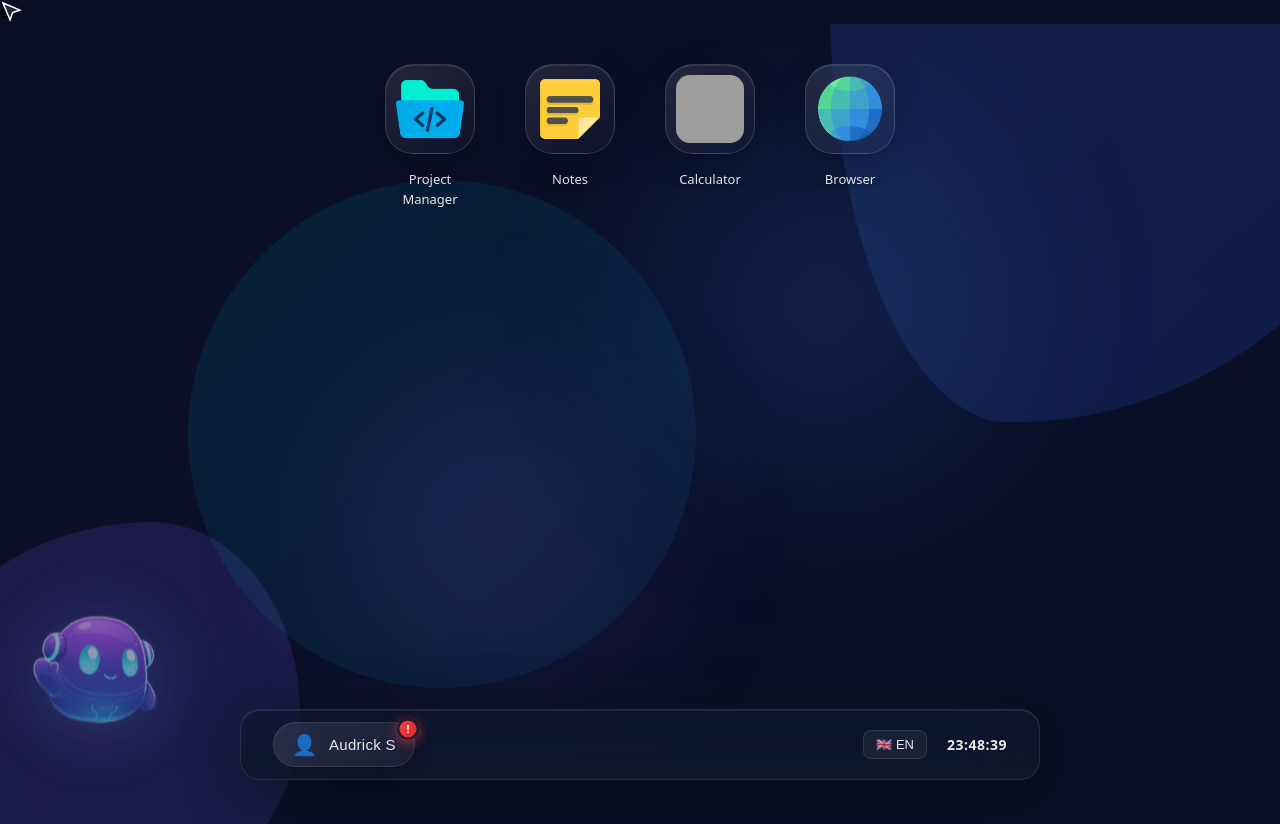
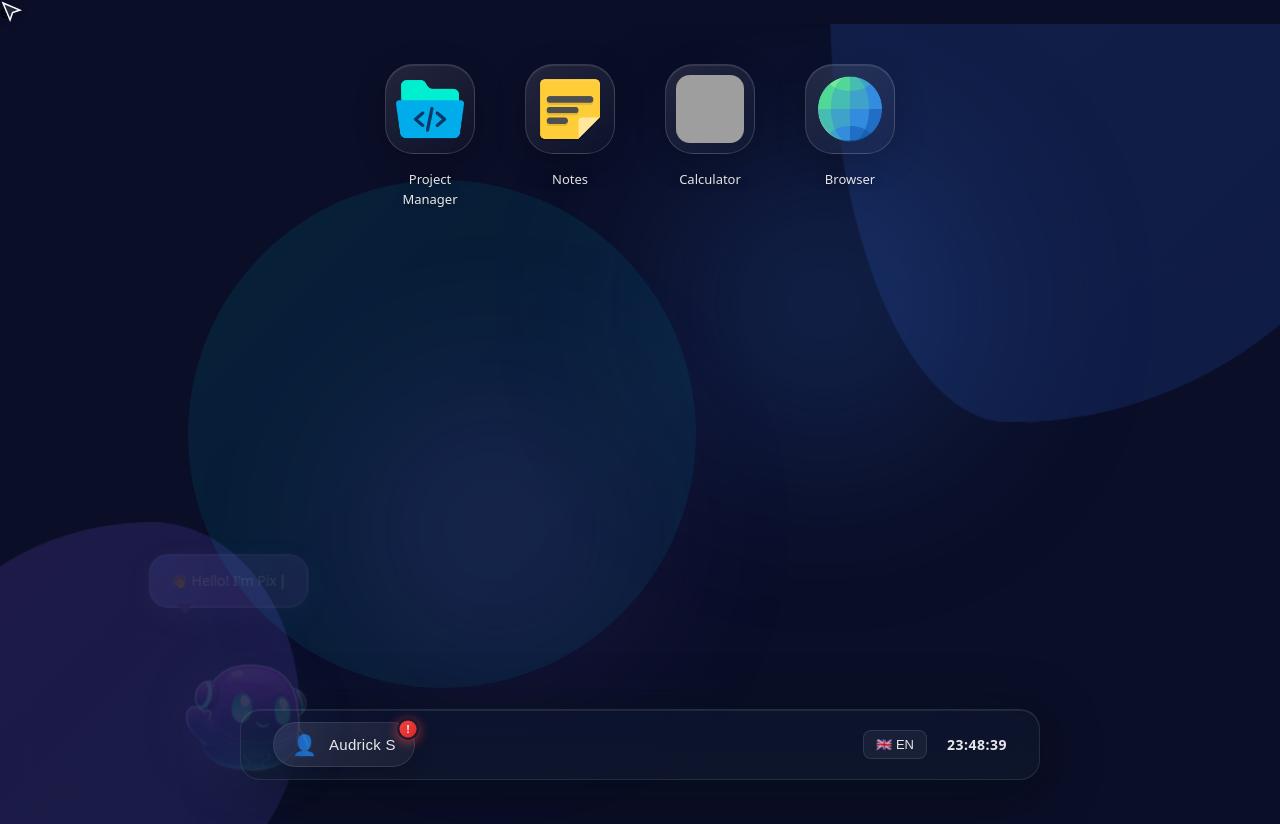
Before and after one commit to Quoruda/portfolio, a Vue app: page / in a window 1280 px wide. Built offline with nearby package versions, Linux system fonts and the light colour scheme; grey boxes are pictures that could not be loaded.

Commit message:
Add contact form component and integrate into Avatar for user interaction

```diff
--- a/src/App.vue
+++ b/src/App.vue
@@ -6,7 +6,7 @@ import Calculator from "./components/feature/Calculator.vue";
 import Notes from "./components/feature/Notes.vue";
 import Browser from "./components/feature/Browser.vue";
 import BootScreen from "./components/feature/BootScreen.vue";
-import {ref} from "vue";
+import {ref, nextTick} from "vue"; // Import de nextTick nécessaire
 import LoginScreen from "./components/feature/LoginScreen.vue";
 import Application from "./components/base/Application.vue";
 import {useI18n} from "vue-i18n";
@@ -18,9 +18,25 @@ const store = useStore()
 
 const {t} = useI18n();
 
+// 1. Créer la référence pour l'avatar
+const avatarRef = ref(null);
+
 const isLoginComplete = ref(false);
-const handleLoginComplete = () => {
+
+const handleLoginComplete = async () => {
   isLoginComplete.value = true;
+
+  await nextTick();
+
+  // 3. Lancer la présentation manuellement
+  if (avatarRef.value) {
+    if (store.pixyHasFinishedHisPresentation) {
+      avatarRef.value.welcomeBack();
+    } else {
+      avatarRef.value.startPresentation();
+    }
+
+  }
 };
 
 </script>
@@ -46,7 +62,12 @@ const handleLoginComplete = () => {
 
     <task-bar/>
 
-    <Avatar v-if="isLoginComplete" @presentation-complete="store.finishPixyPresentation"/>
+    <!-- Ajout de la ref="avatarRef" ici -->
+    <Avatar
+        ref="avatarRef"
+        v-if="isLoginComplete"
+        @presentation-complete="store.finishPixyPresentation"
+    />
   </div>
 
   <boot-screen v-if="! store.hasBooted" @boot-complete="store.boot"/>
--- a/src/components/feature/Avatar.vue
+++ b/src/components/feature/Avatar.vue
@@ -1,118 +1,181 @@
 <script setup>
-import { ref, onMounted, computed } from 'vue'
+import { ref, onMounted, computed, watch } from 'vue'
 import { useI18n } from 'vue-i18n'
 import ContactForm from './ContactForm.vue'
 
-const { tm } = useI18n()
+const props = defineProps({
+  initialMood: {
+    type: String,
+    default: 'idle',
+    validator: (value) => ['idle', 'excited', 'sleeping', 'contact'].includes(value)
+  },
+  skipIntro: {
+    type: Boolean,
+    default: false
+  }
+})
 
-const emit = defineEmits(['presentation-complete'])
+// Ajout de 't' pour les traductions simples
+const { tm, t } = useI18n()
+const emit = defineEmits(['presentation-complete', 'interaction'])
 
+// --- États Réactifs ---
 const isVisible = ref(false)
 const isWaving = ref(false)
-const currentMessageIndex = ref(0)
+const currentMood = ref(props.initialMood)
 const isTyping = ref(false)
 const displayedText = ref('')
 const shouldShowBubble = ref(false)
 const showContactForm = ref(false)
 const isPresentationComplete = ref(false)
 
-const messages = computed(() => tm('avatar.messages'))
+const defaultMessages = computed(() => tm('avatar.messages') || [])
 
-onMounted(() => {
-  // Apparition du robot après un court délai
-  setTimeout(() => {
-    isVisible.value = true
-    // Animation de salut
-    setTimeout(() => {
-      isWaving.value = true
-      setTimeout(() => {
-        isWaving.value = false
-        // Commencer les messages
-        showNextMessage()
-      }, 800)
-    }, 600)
-  }, 1000)
+const wait = (ms) => new Promise(resolve => setTimeout(resolve, ms))
+
+// --- API Publique ---
+
+const say = async (text, duration = 3000) => {
+  isTyping.value = false
+  shouldShowBubble.value = true
+  displayedText.value = ''
+
+  if (currentMood.value === 'sleeping') {
+    currentMood.value = 'idle'
+    await wait(300)
+  }
+
+  isTyping.value = true
+
+  const targetText = text
+  for (let i = 0; i < text.length; i++) {
+    if (targetText !== text) return
+    displayedText.value += text[i]
+    await wait(30)
+  }
+
+  isTyping.value = false
+
+  if (duration > 0) {
+    await wait(duration)
+    if (displayedText.value === text) {
+      shouldShowBubble.value = false
+    }
+  }
+}
+
+const wave = async () => {
+  if (isWaving.value) return
+  isWaving.value = true
+  await wait(800)
+  isWaving.value = false
+}
+
+const setMood = (newMood) => {
+  currentMood.value = newMood
+}
+
+const openContact = () => {
+  currentMood.value = 'contact'
+  showContactForm.value = true
+}
+
+const startPresentation = async () => {
+  if (isPresentationComplete.value && !props.skipIntro) return
+
+  await wave()
+
+  if (defaultMessages.value && defaultMessages.value.length > 0) {
+    for (const msg of defaultMessages.value) {
+      await say(msg, 2000)
+      await wait(500)
+    }
+  }
+
+  shouldShowBubble.value = false
+  await wait(500)
+  isPresentationComplete.value = true
+  emit('presentation-complete')
+}
+
+/**
+ * Action : Accueille l'utilisateur qui revient
+ */
+const welcomeBack = async () => {
+  // On marque la présentation comme faite pour débloquer les clics
+  isPresentationComplete.value = true
+
+  await wave()
+  const message = t('avatar.welcomeBack')
+  await say(message, 4000)
+}
+
+defineExpose({
+  say,
+  wave,
+  setMood,
+  openContact,
+  startPresentation,
+  welcomeBack, // Nouvelle méthode exposée
+  currentMood
 })
 
-const showNextMessage = () => {
-  if (currentMessageIndex.value >= messages.value.length) {
-    // Fin des messages, Pixy devient cliquable
-    setTimeout(() => {
-      shouldShowBubble.value = false
-      setTimeout(() => {
-        isPresentationComplete.value = true
-        emit('presentation-complete')
-      }, 500)
-    }, 3000)
-    return
+// --- Logique Interne ---
+
+onMounted(async () => {
+  await wait(1000)
+  isVisible.value = true
+
+  if (props.skipIntro) {
+    isPresentationComplete.value = true
   }
+})
 
-  shouldShowBubble.value = true
-  isTyping.value = true
-  displayedText.value = ''
+const handleInteraction = async () => {
+  emit('interaction')
 
-  const message = messages.value[currentMessageIndex.value]
-  let charIndex = 0
+  if (showContactForm.value) return
 
-  const typeInterval = setInterval(() => {
-    if (charIndex < message.length) {
-      displayedText.value += message[charIndex]
-      charIndex++
-    } else {
-      clearInterval(typeInterval)
-      isTyping.value = false
-
-      // Attendre avant le prochain message
-      setTimeout(() => {
-        currentMessageIndex.value++
-        showNextMessage()
-      }, 2500)
-    }
-  }, 30)
-}
-
-const handleClick = () => {
-  if (isPresentationComplete.value) {
-    // Ouvrir le formulaire de contact
-    isWaving.value = true
-    setTimeout(() => {
-      isWaving.value = false
-      showContactForm.value = true
-    }, 300)
+  if (!isPresentationComplete.value) {
+    wave()
   } else {
-    // Animation simple pendant la présentation
-    isWaving.value = true
-    setTimeout(() => {
-      isWaving.value = false
-    }, 600)
+    await wave()
+    openContact()
   }
 }
 
 const closeContactForm = () => {
   showContactForm.value = false
+  currentMood.value = 'idle'
 }
 </script>
 
 <template>
-  <!-- Formulaire de contact -->
   <Transition name="fade">
     <ContactForm v-if="showContactForm" @close="closeContactForm" />
   </Transition>
 
   <Transition name="avatar-slide">
-    <div v-if="isVisible" class="avatar-container" :class="{ clickable: isPresentationComplete }" @click="handleClick">
-      <!-- Bulle de dialogue -->
+    <div
+        v-if="isVisible"
+        class="avatar-wrapper"
+        :class="[currentMood, { clickable: isPresentationComplete }]"
+        @click="handleInteraction"
+        @keydown.enter="handleInteraction"
+        role="button"
+        tabindex="0"
+        aria-label="Assistant virtuel"
+    >
       <Transition name="bubble">
         <div v-if="shouldShowBubble" class="speech-bubble">
           <p>{{ displayedText }}<span v-if="isTyping" class="cursor">|</span></p>
         </div>
       </Transition>
 
-      <!-- Robot Avatar -->
-      <div class="robot" :class="{ waving: isWaving }">
-        <img src="/avatar/pixy.png" alt="Assistant Robot" class="robot-image" />
-
-        <!-- Effets lumineux -->
+      <div class="robot-container">
+        <div class="robot" :class="{ waving: isWaving }">
+          <img src="/avatar/pixy.png" alt="" aria-hidden="true" class="robot-image" />
+        </div>
         <div class="glow-effect"></div>
       </div>
     </div>
@@ -120,7 +183,7 @@ const closeContactForm = () => {
 </template>
 
 <style scoped>
-.avatar-container {
+.avatar-wrapper {
   position: fixed;
   bottom: 20px;
   left: 20px;
@@ -129,9 +192,33 @@ const closeContactForm = () => {
   flex-direction: column;
   align-items: flex-start;
   gap: 15px;
+  outline: none;
+  transition: transform 0.3s ease;
 }
 
-/* Bulle de dialogue */
+/* MOODS */
+.avatar-wrapper.idle .robot { animation: float 4s ease-in-out infinite; }
+.avatar-wrapper.idle .glow-effect { background: radial-gradient(circle, rgba(102, 126, 234, 0.4) 0%, transparent 70%); }
+
+.avatar-wrapper.excited .robot { animation: float 1.5s ease-in-out infinite; }
+.avatar-wrapper.excited .glow-effect {
+  background: radial-gradient(circle, rgba(255, 200, 50, 0.5) 0%, transparent 70%);
+  animation: pulse 1s ease-in-out infinite;
+}
+
+.avatar-wrapper.sleeping .robot {
+  animation: float 6s ease-in-out infinite;
+  opacity: 0.8;
+  filter: grayscale(30%);
+}
+.avatar-wrapper.sleeping .glow-effect {
+  background: radial-gradient(circle, rgba(120, 50, 200, 0.3) 0%, transparent 70%);
+  width: 200px; height: 200px;
+}
+
+.avatar-wrapper.contact .robot { transform: scale(0.8); }
+
+/* BULLE */
 .speech-bubble {
   background: linear-gradient(135deg, #667eea 0%, #764ba2 100%);
   color: white;
@@ -142,222 +229,76 @@ const closeContactForm = () => {
   box-shadow: 0 8px 32px rgba(102, 126, 234, 0.4);
   border: 2px solid rgba(255, 255, 255, 0.2);
   backdrop-filter: blur(10px);
+  min-height: 40px;
 }
 
 .speech-bubble::before {
   content: '';
-  position: absolute;
-  bottom: -8px;
-  left: 25px;
-  width: 0;
-  height: 0;
-  border-left: 10px solid transparent;
-  border-right: 10px solid transparent;
-  border-top: 10px solid rgba(255, 255, 255, 0.2);
-  filter: blur(0.5px);
+  position: absolute; bottom: -8px; left: 25px; width: 0; height: 0;
+  border-left: 10px solid transparent; border-right: 10px solid transparent;
+  border-top: 10px solid rgba(255, 255, 255, 0.2); filter: blur(0.5px);
 }
 
 .speech-bubble::after {
   content: '';
-  position: absolute;
-  bottom: -6px;
-  left: 25px;
-  width: 0;
-  height: 0;
-  border-left: 9px solid transparent;
-  border-right: 9px solid transparent;
+  position: absolute; bottom: -6px; left: 25px; width: 0; height: 0;
+  border-left: 9px solid transparent; border-right: 9px solid transparent;
   border-top: 8px solid #764ba2;
 }
 
-.speech-bubble p {
-  margin: 0;
-  font-size: 14px;
-  line-height: 1.5;
-  font-weight: 500;
+.speech-bubble p { margin: 0; font-size: 14px; line-height: 1.4; font-weight: 500; }
+
+.cursor { display: inline-block; animation: blink 0.8s infinite; margin-left: 2px; font-weight: bold; }
+@keyframes blink { 0%, 50% { opacity: 1; } 51%, 100% { opacity: 0; } }
+
+/* ROBOT */
+.robot-container { position: relative; width: 200px; height: 200px; }
+.robot { position: relative; width: 100%; height: 100%; z-index: 2; }
+.robot-image {
+  width: 100%; height: 100%; object-fit: contain;
+  filter: drop-shadow(0 10px 25px rgba(102, 126, 234, 0.3));
+  transition: all 0.5s ease; transform: scaleX(-1);
 }
 
-.cursor {
-  display: inline-block;
-  animation: blink 0.8s infinite;
-  margin-left: 2px;
-}
-
-@keyframes blink {
-  0%, 50% { opacity: 1; }
-  51%, 100% { opacity: 0; }
-}
-
-/* Robot */
-.robot {
-  position: relative;
-  width: 200px;
-  height: 200px;
-  animation: float 3s ease-in-out infinite;
-}
-
-.robot-image {
-  width: 100%;
-  height: 100%;
-  object-fit: contain;
-  filter: drop-shadow(0 10px 25px rgba(102, 126, 234, 0.3));
-  transition: transform 0.3s ease;
-  transform: scaleX(-1);
-}
-
-.robot.waving .robot-image {
-  animation: wave 0.6s ease-in-out;
-}
-
+.robot.waving .robot-image { animation: wave 0.6s ease-in-out; transform-origin: bottom center; }
 @keyframes wave {
   0%, 100% { transform: scaleX(-1) rotate(0deg); }
   25% { transform: scaleX(-1) rotate(-15deg); }
   75% { transform: scaleX(-1) rotate(15deg); }
 }
 
-@keyframes float {
-  0%, 100% {
-    transform: translateY(0px);
-  }
-  50% {
-    transform: translateY(-10px);
-  }
+@keyframes float { 0%, 100% { transform: translateY(0px); } 50% { transform: translateY(-12px); } }
+
+.glow-effect {
+  position: absolute; top: 50%; left: 50%; transform: translate(-50%, -50%);
+  width: 240px; height: 240px; border-radius: 50%;
+  animation: pulse 3s ease-in-out infinite; pointer-events: none; z-index: 1;
+  transition: background 0.5s ease, width 0.5s ease;
 }
 
-/* Effet lumineux autour du robot */
-.glow-effect {
-  position: absolute;
-  top: 50%;
-  left: 50%;
-  transform: translate(-50%, -50%);
-  width: 240px;
-  height: 240px;
-  background: radial-gradient(circle, rgba(102, 126, 234, 0.3) 0%, transparent 70%);
-  border-radius: 50%;
-  animation: pulse 2s ease-in-out infinite;
-  pointer-events: none;
-}
+@keyframes pulse { 0%, 100% { transform: translate(-50%, -50%) scale(1); opacity: 0.5; } 50% { transform: translate(-50%, -50%) scale(1.1); opacity: 0.8; } }
 
-@keyframes pulse {
-  0%, 100% {
-    transform: translate(-50%, -50%) scale(1);
-    opacity: 0.5;
-  }
-  50% {
-    transform: translate(-50%, -50%) scale(1.2);
-    opacity: 0.8;
-  }
-}
+/* TRANSITIONS */
+.avatar-slide-enter-active { animation: slideInRight 0.8s cubic-bezier(0.68, -0.55, 0.265, 1.55); }
+.avatar-slide-leave-active { animation: slideOutRight 0.5s ease-in-out; }
+@keyframes slideInRight { 0% { transform: translateX(150px) translateY(50px); opacity: 0; } 100% { transform: translateX(0) translateY(0); opacity: 1; } }
+@keyframes slideOutRight { 0% { transform: translateX(0) scale(1); opacity: 1; } 100% { transform: translateX(150px) scale(0.8); opacity: 0; } }
 
-/* Transitions */
-.avatar-slide-enter-active {
-  animation: slideInRight 0.8s cubic-bezier(0.68, -0.55, 0.265, 1.55);
-}
+.bubble-enter-active { animation: bubbleIn 0.3s cubic-bezier(0.68, -0.55, 0.265, 1.55); }
+.bubble-leave-active { animation: bubbleOut 0.2s ease-in-out; }
+@keyframes bubbleIn { 0% { transform: scale(0) translateY(10px); opacity: 0; } 100% { transform: scale(1) translateY(0); opacity: 1; } }
+@keyframes bubbleOut { 0% { transform: scale(1); opacity: 1; } 100% { transform: scale(0.8); opacity: 0; } }
 
-.avatar-slide-leave-active {
-  animation: slideOutRight 0.5s ease-in-out;
-}
+.fade-enter-active, .fade-leave-active { transition: opacity 0.3s ease; }
+.fade-enter-from, .fade-leave-to { opacity: 0; }
 
-@keyframes slideInRight {
-  0% {
-    transform: translateX(150px) translateY(50px);
-    opacity: 0;
-  }
-  60% {
-    transform: translateX(-10px) translateY(0);
-  }
-  100% {
-    transform: translateX(0) translateY(0);
-    opacity: 1;
-  }
-}
+.avatar-wrapper.clickable:hover { cursor: pointer; }
+.avatar-wrapper.clickable:hover .robot-image { transform: scaleX(-1) scale(1.05); }
 
-@keyframes slideOutRight {
-  0% {
-    transform: translateX(0) scale(1);
-    opacity: 1;
-  }
-  100% {
-    transform: translateX(150px) scale(0.8);
-    opacity: 0;
-  }
-}
-
-/* Avatar cliquable après présentation */
-.avatar-container.clickable {
-  cursor: pointer;
-}
-
-.avatar-container.clickable:hover .robot-image {
-  transform: scaleX(-1) scale(1.05);
-}
-
-.avatar-container.clickable:hover .glow-effect {
-  opacity: 1;
-}
-
-/* Animations bulles */
-.bubble-enter-active {
-  animation: bubbleIn 0.4s cubic-bezier(0.68, -0.55, 0.265, 1.55);
-}
-
-.bubble-leave-active {
-  animation: bubbleOut 0.3s ease-in-out;
-}
-
-@keyframes bubbleIn {
-  0% {
-    transform: scale(0) translateY(20px);
-    opacity: 0;
-  }
-  100% {
-    transform: scale(1) translateY(0);
-    opacity: 1;
-  }
-}
-
-@keyframes bubbleOut {
-  0% {
-    transform: scale(1);
-    opacity: 1;
-  }
-  100% {
-    transform: scale(0.8);
-    opacity: 0;
-  }
-}
-
-/* Transition fade */
-.fade-enter-active,
-.fade-leave-active {
-  transition: opacity 0.3s ease;
-}
-
-.fade-enter-from,
-.fade-leave-to {
-  opacity: 0;
-}
-
-/* Responsive */
 @media (max-width: 768px) {
-  .avatar-container {
-    bottom: 80px;
-    left: 10px;
-  }
-
-  .speech-bubble {
-    max-width: 250px;
-    padding: 12px 16px;
-    font-size: 13px;
-  }
-
-  .robot {
-    width: 120px;
-    height: 120px;
-  }
-
-  .glow-effect {
-    width: 180px;
-    height: 180px;
-  }
+  .avatar-wrapper { bottom: 80px; left: 10px; }
+  .speech-bubble { max-width: 250px; font-size: 13px; }
+  .robot-container { width: 120px; height: 120px; }
+  .glow-effect { width: 160px; height: 160px; }
 }
 </style>
--- a/src/locales/en/avatar.json
+++ b/src/locales/en/avatar.json
@@ -6,5 +6,6 @@
     "Feel free to explore the applications and his profile 💻",
     "🚀 Enjoy your discovery!"
   ],
-  "contactButton": "💬 Contact me"
+  "contactButton": "💬 Contact me",
+  "welcomeBack": "Nice to see you again!"
 }
--- a/src/locales/fr/avatar.json
+++ b/src/locales/fr/avatar.json
@@ -6,5 +6,6 @@
     "N'hésitez pas à explorer les applications et son profil 💻",
     "🚀 Bonne découverte !"
   ],
-  "contactButton": "💬 Me contacter"
+  "contactButton": "💬 Me contacter",
+  "welcomeBack": "Ravi de vous revoir !"
 }
```
